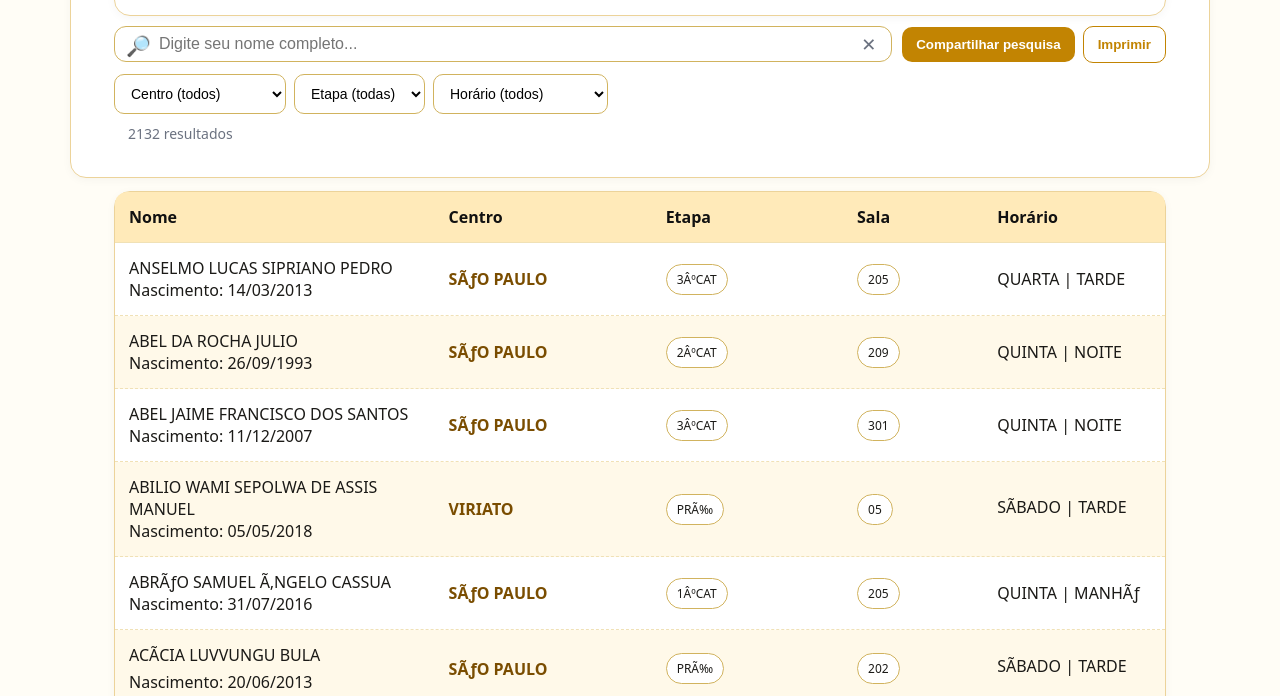
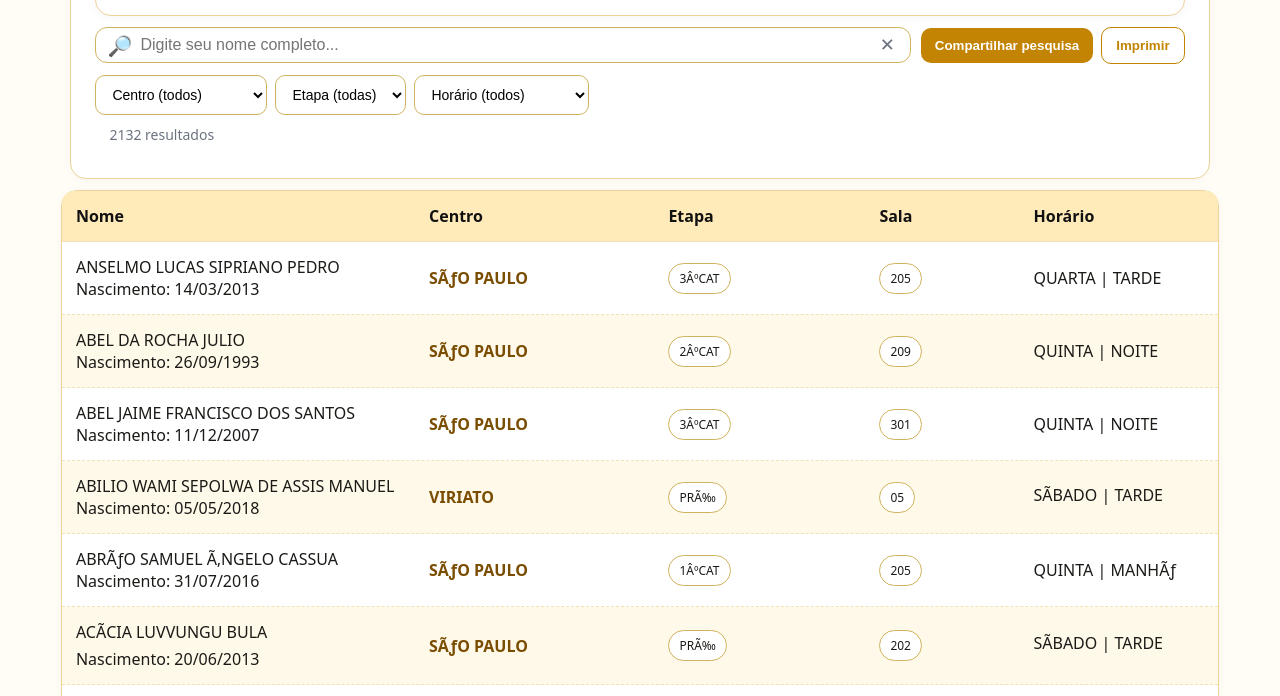
Before and after one commit to santamariagorettiluanda/catequese2025-2026, a plain HTML site: page index.html in a window 1280 px wide. Shown: the part 158-854 px from the top of the page. Drawn offline with Linux system fonts and the light colour scheme; no server answers.

Commit message:
Update index.html

```diff
--- a/index.html
+++ b/index.html
@@ -13,7 +13,7 @@
     }
     *{box-sizing:border-box}
     html,body{margin:0;padding:0;background:var(--bg);color:var(--ink);font-family:system-ui,-apple-system,Segoe UI,Roboto,Ubuntu,Cantarell,Noto Sans,sans-serif}
-    .container{max-width:1100px;margin:0 auto;padding:24px}
+    .container{margin:0 auto;padding:24px}
     header{position:static; background:transparent; border:0;}
     .card{margin:0 auto; margin-top:1%;width:89%;background:var(--card); border:1px solid #ecd39a; border-radius:var(--radius); box-shadow:0 2px 10px rgba(0,0,0,0.04)}
     .hero-brand{width:100%;margin-top:0; padding:18px; display:flex; gap:16px; align-items:center}
@@ -27,7 +27,7 @@
     .filters{ display:flex; flex-wrap:wrap; gap:8px }
     .filters select{ border:1px solid #d1b35e; border-radius:10px; padding:10px 12px; background:#fff; font-size:14px; }
     .stats{padding:10px 14px; color:var(--muted); font-size:14px}
-    .results{ margin-top:-1%; width:100%}
+    .results{ margin-top:-1%; width:94%}
     .row{ display:grid; grid-template-columns: 1.2fr 0.8fr 0.7fr 0.5fr 0.6fr; gap:12px; align-items:center; padding:14px 14px; border-bottom:1px dashed #f0e1b6; }
     .row:nth-child(odd){ background: #fff9e9 }
     .row.header{ font-weight:700; color:#111; background:#ffeab9; border-top-left-radius:12px; border-top-right-radius:12px; border-bottom:1px solid #f0e1b6 }
```
